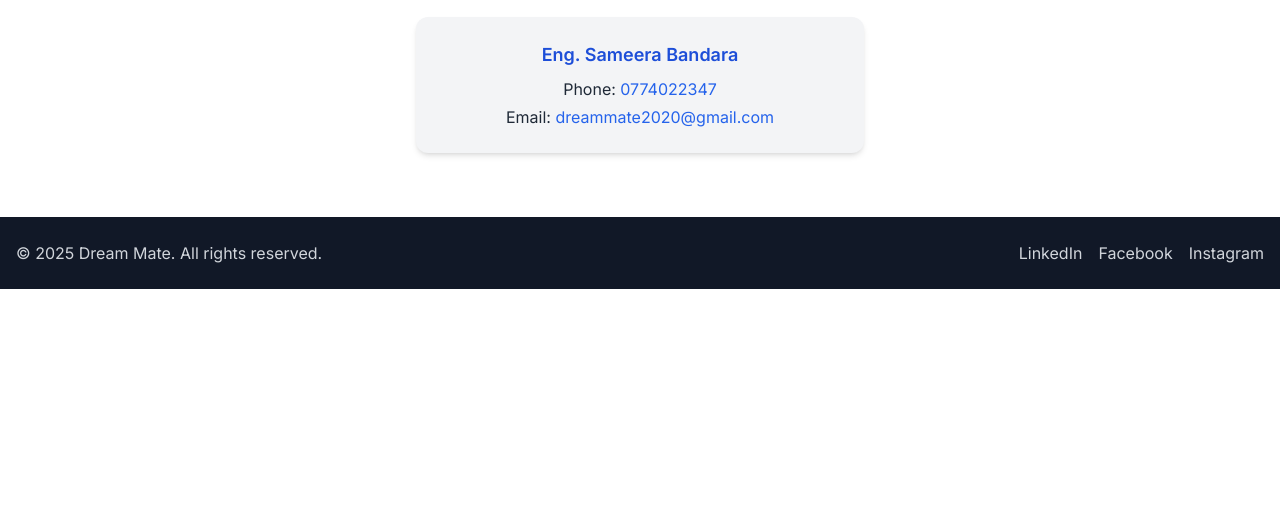
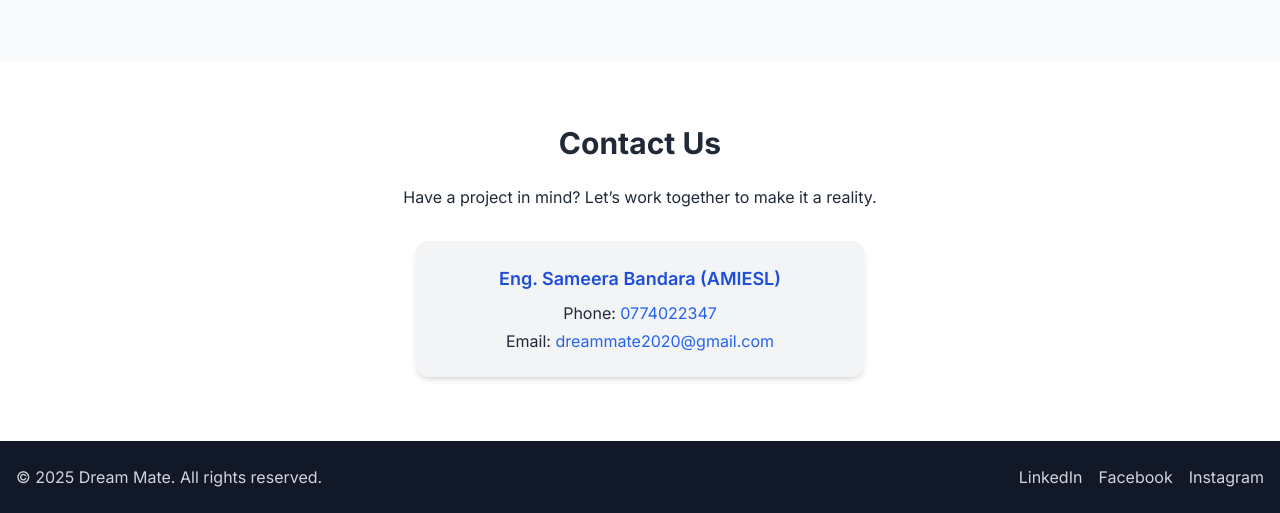
Before and after one commit to dreammatedesignfirm/dreammate, a plain HTML site: page index.html in a window 1280 px wide. Shown: the part 2243-2756 px from the top of the page. Before the commit the page ends 2532 px from the top, so only its background shows below. Drawn offline with nearby package versions, Linux system fonts and the light colour scheme.

Commit message:
Update index.html

```diff
--- a/index.html
+++ b/index.html
@@ -4,6 +4,7 @@
   <meta charset="UTF-8" />
   <meta name="viewport" content="width=device-width, initial-scale=1.0" />
   <meta name="description" content="DREAMMATE MEP & CIVIL CONSULTANCY" />
+   <img src="https://www.caverion.com/globalassets/services/industrial-project-installations/industrial-view.jpg?preset=w-full-crop-landscape" alt="" class="w-full h-56 object-cover">
   <title>Dreammate MEP & Civil Consultancy</title>
   <!-- Tailwind CSS CDN -->
   <script src="https://cdn.tailwindcss.com"></script>
@@ -128,7 +129,7 @@
 
       <!-- Contact details -->
       <div class="bg-gray-100 rounded-xl p-6 max-w-md mx-auto shadow-md">
-        <p class="font-semibold text-lg text-blue-700 mb-2">Eng. Sameera Bandara</p>
+        <p class="font-semibold text-lg text-blue-700 mb-2">Eng. Sameera Bandara (AMIESL)</p>
         <p class="mb-1">Phone: <a href="tel:0774022347" class="text-blue-600 hover:underline">0774022347</a></p>
         <p>Email: <a href="mailto:dreammate2020@gmail.com" class="text-blue-600 hover:underline">dreammate2020@gmail.com</a></p>
       </div>
```
